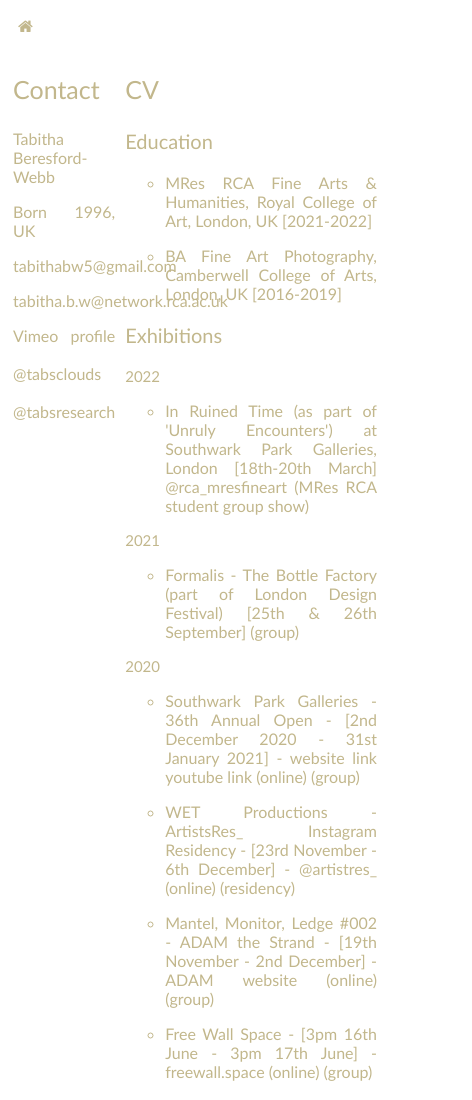
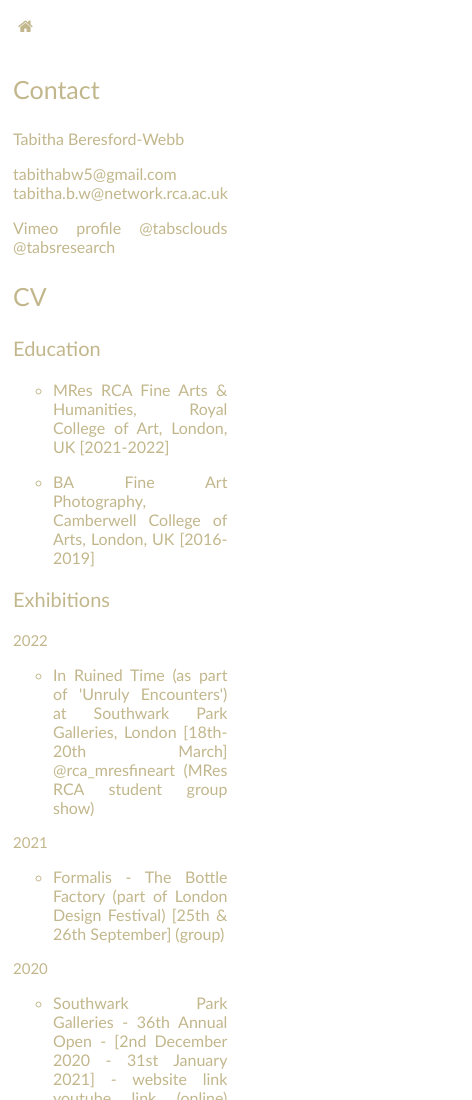
Before and after one commit to tabsclouds/TabithaBW, a plain HTML site: page ContactCV.html in a window 390 px wide. Shown: the top 1100 px of the page, 472 px wide, since content can reach past the window. Drawn offline with Linux system fonts and the light colour scheme.

Commit message:
Update ContactCV.html

```diff
--- a/ContactCV.html
+++ b/ContactCV.html
@@ -61,12 +61,12 @@ a:active {
 
 /* Left column */
 .column.left {
-  width: 30%;
+  width: 60%;
 }
 
 /* Right column */
 .column.right {
-  width: 70%;
+  width: 40%;
 }
 
 /* Clear floats after the columns */
@@ -86,8 +86,13 @@ a:active {
 }
 
 object{
-    width:50px;
+    width:100%;
     height:auto;
+}
+
+div {
+  text-align: justify;
+  text-justify: inter-word;
 }
 </style>
 </head>
@@ -103,25 +108,15 @@ object{
 
 <p style="font-family:optima;color:#c2b78c;"> Tabitha Beresford-Webb </p>
 
-<p style="font-family:optima;color:#c2b78c;"> Born 1996, UK </p>
+<p style="font-family:optima;color:#c2b78c;"> </p>
 
 <p style="font-family:optima;color:#c2b78c;"> <a href="mailto:tabithabw5@gmail.com">tabithabw5@gmail.com</a>
-</p>
-
-<p style="font-family:optima;color:#c2b78c;">
 <a href="mailto:tabithabw5@gmail.com">tabitha.b.w@network.rca.ac.uk</a>
 </p>
 
-<p style="font-family:optima"> <a href="https://vimeo.com/tabithabw">Vimeo profile</a> &emsp; <a href="https://www.instagram.com/tabsclouds/">@tabsclouds</a> &emsp; <a href="https://www.instagram.com/tabsresearch/">@tabsresearch</a></p>
+<p style="font-family:optima"> <a href="https://vimeo.com/tabithabw">Vimeo profile</a>
+<a href="https://www.instagram.com/tabsclouds/">@tabsclouds</a>  <a href="https://www.instagram.com/tabsresearch/">@tabsresearch</a></p>
 
-
-<object data="IMG_0450.JPG" ></object>
-
- </div>
-
-
-
- <div class="column right">
  <p style="font-family:optima;color:#c2b78c;font-size:25px">CV</p>
 <p style="font-family:optima;color:#c2b78c;font-size:20px">Education</p>
 
@@ -235,6 +230,18 @@ object{
 <ul style="list-style-type:circle;">
   <li style="font-family:optima;color:#c2b78c;">That’s It! (and it’s pretty good) - Camberwell College of Arts, London (group) (co-curator)</li>
 </ul>
+
+
+
+ </div>
+
+
+
+ <div class="column right">
+
+
+
+<object data="IMG_0450.JPG" ></object>
   </div>
 
 <body>
```
